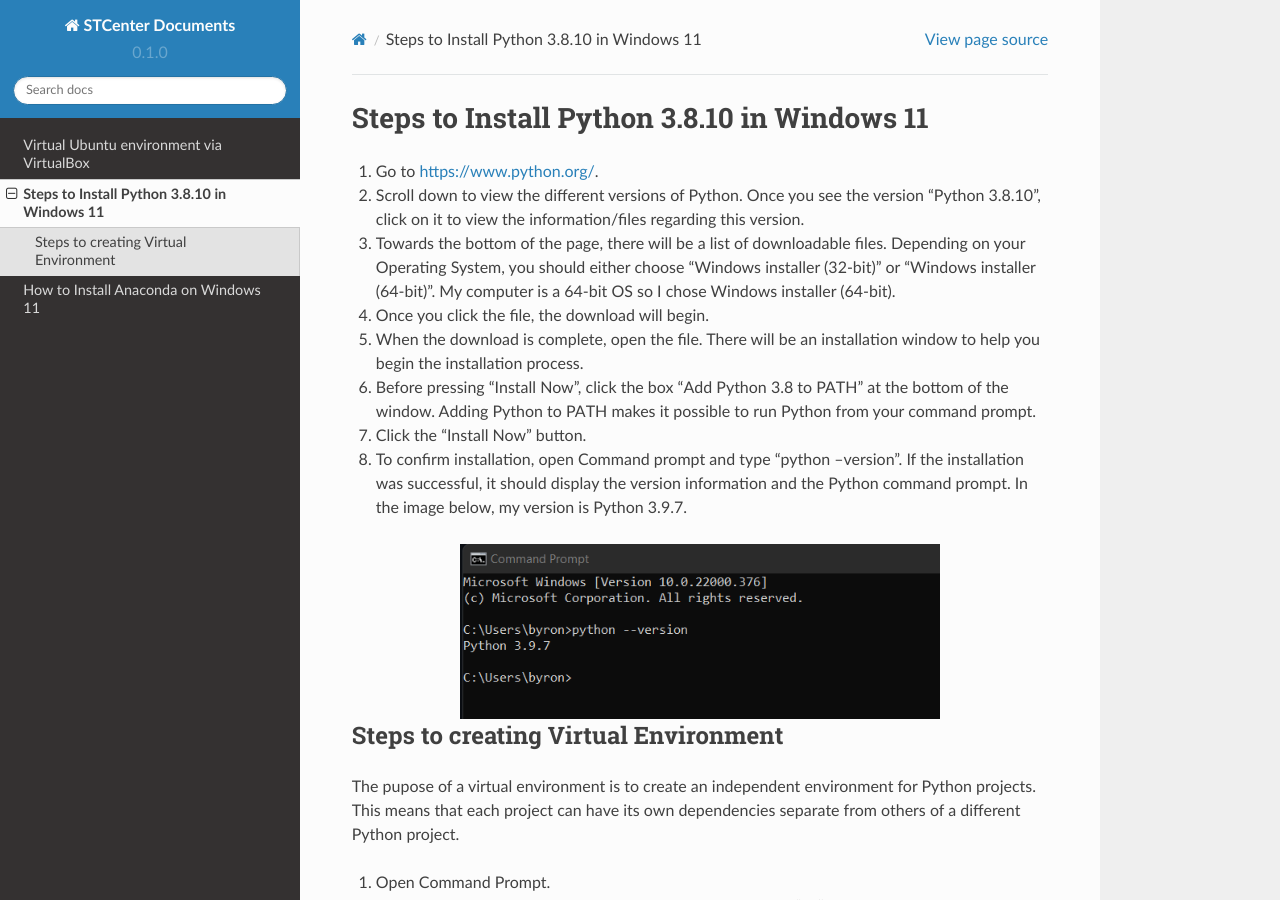
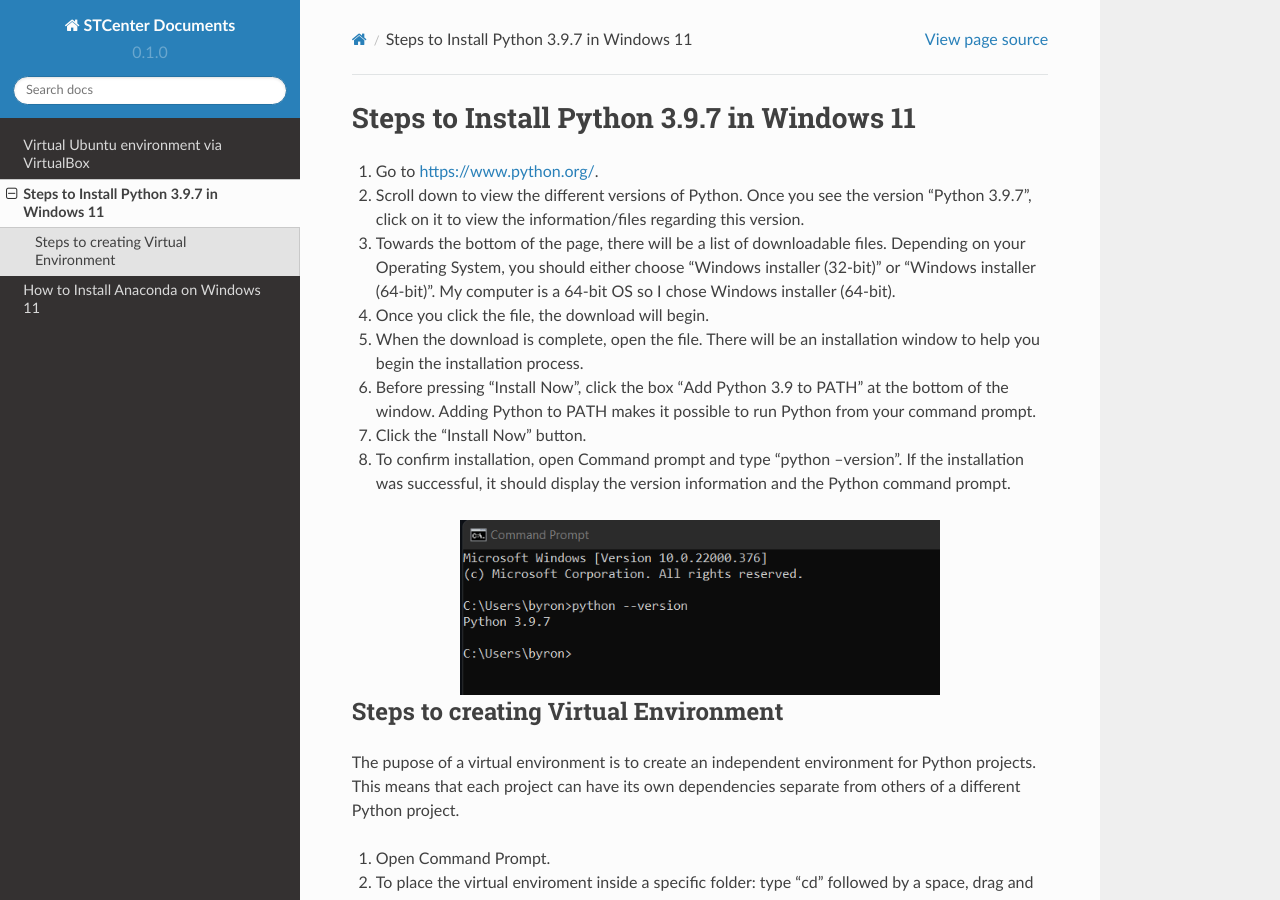
Before and after one commit to stccenter/STCenterDocs, a Sphinx documentation site: the page built from docs/source/python3.8-install.rst, in a window 1280 px wide and 900 px high. Built offline with Sphinx 7.4.7 and the Read the Docs theme 2.0.0, drawn with Linux system fonts in a browser that asks for light colours.

Commit message:
Update python3.8-install.rst

```diff
--- a/docs/source/python3.8-install.rst
+++ b/docs/source/python3.8-install.rst
@@ -1,14 +1,14 @@
-Steps to Install Python 3.8.10 in Windows 11
+Steps to Install Python 3.9.7 in Windows 11
 =========================================
 
 1. Go to `<https://www.python.org/>`_.
-2. Scroll down to view the different versions of Python. Once you see the version “Python 3.8.10”, click on it to view the information/files regarding this version.
+2. Scroll down to view the different versions of Python. Once you see the version “Python 3.9.7”, click on it to view the information/files regarding this version.
 3. Towards the bottom of the page, there will be a list of downloadable files. Depending on your Operating System, you should either choose “Windows installer (32-bit)” or “Windows installer (64-bit)”. My computer is a 64-bit OS so I chose Windows installer (64-bit).
 4. Once you click the file, the download will begin.
 5. When the download is complete, open the file. There will be an installation window to help you begin the installation process.
-6. Before pressing "Install Now", click the box “Add Python 3.8 to PATH” at the bottom of the window. Adding Python to PATH makes it possible to run Python from your command prompt.
+6. Before pressing "Install Now", click the box “Add Python 3.9 to PATH” at the bottom of the window. Adding Python to PATH makes it possible to run Python from your command prompt.
 7. Click the “Install Now” button.
-8. To confirm installation, open Command prompt and type “python --version”. If the installation was successful, it should display the version information and the Python command prompt. In the image below, my version is Python 3.9.7.
+8. To confirm installation, open Command prompt and type “python --version”. If the installation was successful, it should display the version information and the Python command prompt.
 
 .. image:: ../images/python-screenshot.png
     :width: 480px
```
